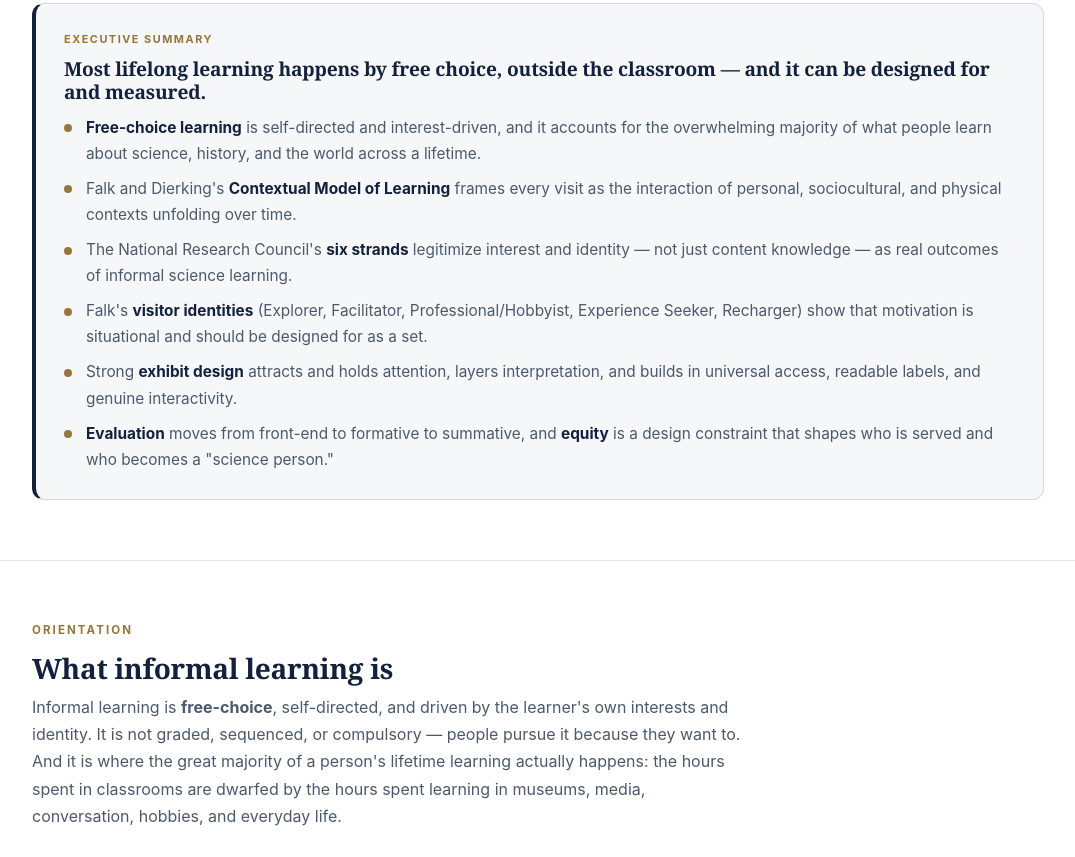
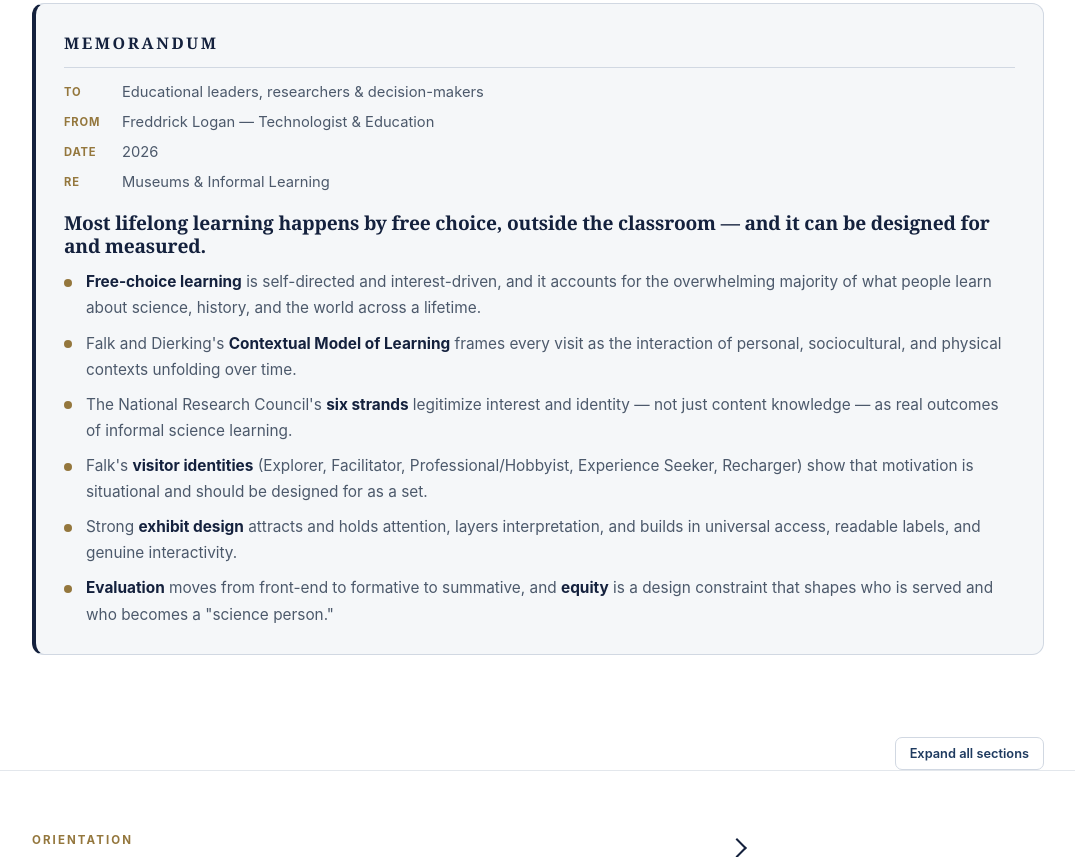
Before and after one commit to Freddricklogan/museums-informal-learning, a plain HTML site: page index.html in a window 1280 px wide. Shown: the part 829-1686 px from the top of the page, without its empty margins (102-1177 px from the left). Drawn offline with Linux system fonts and the light colour scheme.

Commit message:
Executive memorandum header, collapsible sections, centered footer (fredlogan.phd)

```diff
--- a/index.html
+++ b/index.html
@@ -189,6 +189,28 @@
   footer a{color:var(--accent)}
   .copyright{width:100%;margin-top:18px;padding-top:16px;border-top:1px solid var(--line);color:var(--dim);font-size:.82rem}
   .backhub{display:inline-flex;align-items:center;gap:7px;font-size:.85rem;color:var(--muted);margin-bottom:10px}
+  /* ==== Executive memorandum + collapsible sections ==== */
+  .memo-head{font-family:var(--serif);font-weight:700;font-size:1rem;letter-spacing:.16em;text-transform:uppercase;color:var(--navy);border-bottom:1px solid var(--line2);padding-bottom:10px;margin-bottom:12px}
+  .memo-meta{display:grid;gap:5px;margin-bottom:16px}
+  .memo-meta>div{display:flex;gap:10px;font-size:.92rem;color:var(--muted)}
+  .memo-meta span{flex:0 0 auto;min-width:48px;font-weight:700;text-transform:uppercase;letter-spacing:.07em;font-size:.7rem;color:var(--gold);padding-top:3px}
+  .expand-bar{max-width:var(--maxw);margin:0 auto;padding:22px 24px 0;display:flex;justify-content:flex-end}
+  .expand-bar button{font-family:var(--sans);font-size:.8rem;font-weight:600;color:var(--accent);background:#fff;border:1px solid var(--line2);border-radius:7px;padding:8px 14px;cursor:pointer}
+  .expand-bar button:hover{border-color:var(--accent)}
+  .expand-bar button:focus-visible{outline:2px solid var(--accent);outline-offset:2px}
+  .sec-head.sect-toggle{cursor:pointer;position:relative;padding-right:40px}
+  .sec-head.sect-toggle::after{content:'';position:absolute;right:8px;top:10px;width:12px;height:12px;border-right:2.5px solid var(--navy);border-bottom:2.5px solid var(--navy);transform:rotate(45deg);transition:transform .2s}
+  section.collapsed .sec-head.sect-toggle::after{transform:rotate(-45deg)}
+  .sec-head.sect-toggle:focus-visible{outline:2px solid var(--accent);outline-offset:4px;border-radius:4px}
+  section.collapsed .sect-body{display:none}
+  .sect-body{animation:fade .3s ease}
+  /* Centered footer */
+  footer .wrap{flex-direction:column;align-items:center;text-align:center;gap:6px;justify-content:center}
+  .foot-name{font-family:var(--serif);font-weight:700;color:var(--ink);font-size:1.08rem}
+  .foot-title{color:var(--muted);font-size:.92rem;max-width:640px}
+  .foot-links{margin-top:6px;font-size:.9rem}
+  .foot-links a{color:var(--accent);white-space:nowrap}
+  footer .copyright{width:100%;margin-top:16px;padding-top:14px;border-top:1px solid var(--line);color:var(--dim);font-size:.82rem;text-align:center}
 </style>
 </head>
 <body>
@@ -232,7 +254,13 @@
 
 <section aria-label="Executive summary"><div class="wrap">
   <div class="exec-summary">
-    <div class="tldr">Executive Summary</div>
+    <div class="memo-head">Memorandum</div>
+    <div class="memo-meta">
+      <div><span>To</span> Educational leaders, researchers &amp; decision-makers</div>
+      <div><span>From</span> Freddrick Logan &mdash; Technologist &amp; Education</div>
+      <div><span>Date</span> 2026</div>
+      <div><span>Re</span> Museums &amp; Informal Learning</div>
+    </div>
     <h2>Most lifelong learning happens by free choice, outside the classroom — and it can be designed for and measured.</h2>
     <ul>
       <li><b>Free-choice learning</b> is self-directed and interest-driven, and it accounts for the overwhelming majority of what people learn about science, history, and the world across a lifetime.</li>
@@ -564,15 +592,15 @@
 </div></section>
 
 <footer><div class="wrap">
-  <div>
-    <div style="color:var(--ink);font-weight:700;margin-bottom:4px">Museums &amp; Informal Learning — A Graduate Resource</div>
-    An open educational resource authored by <a href="https://github.com/Freddricklogan">Freddrick Logan</a>.
-  </div>
-  <div style="text-align:right">
-    <a href="../resources/">Resource hub</a> · <a href="https://github.com/Freddricklogan">GitHub</a> · <a href="https://www.linkedin.com/in/freddricklogan/">LinkedIn</a>
-    <div style="margin-top:6px;color:var(--dim)">Educational leadership · policy · instructional design</div>
-  </div>
-  <div class="copyright">© 2026 Freddrick Logan — Technologist &amp; Education. All rights reserved.</div>
+  <div class="foot-name">Freddrick Logan</div>
+  <div class="foot-title">Museums &amp; Informal Learning</div>
+  <nav class="foot-links" aria-label="Footer">
+    <a href="https://fredlogan.phd">fredlogan.phd</a> &middot;
+    <a href="../resources/">Resource hub</a> &middot;
+    <a href="https://github.com/Freddricklogan">GitHub</a> &middot;
+    <a href="https://www.linkedin.com/in/freddricklogan/">LinkedIn</a>
+  </nav>
+  <div class="copyright">&copy; 2026 Freddrick Logan &mdash; Technologist &amp; Education. All rights reserved.</div>
 </div></footer>
 
 <script>
@@ -601,5 +629,42 @@
 cks.forEach(c=>c.onclick=()=>{c.classList.toggle('on');scoreDesign();});
 scoreDesign();
 </script>
+<script>
+(function(){
+  if(document.querySelector('.sec-head.sect-toggle')) return;
+  var firstCollapsible=null;
+  [].slice.call(document.querySelectorAll('section')).forEach(function(sec){
+    var wrap=sec.querySelector('.wrap'); if(!wrap) return;
+    var head=wrap.querySelector('.sec-head'); if(!head) return;
+    if(wrap.querySelector('.memo-head')||wrap.querySelector('.exec-summary')) return;
+    var body=document.createElement('div'); body.className='sect-body';
+    var n=head.nextSibling;
+    while(n){ var nx=n.nextSibling; body.appendChild(n); n=nx; }
+    wrap.appendChild(body);
+    head.classList.add('sect-toggle');
+    head.setAttribute('role','button'); head.setAttribute('tabindex','0'); head.setAttribute('aria-expanded','false');
+    sec.classList.add('collapsed');
+    if(!firstCollapsible) firstCollapsible=sec;
+    function set(open){ sec.classList[open?'remove':'add']('collapsed'); head.setAttribute('aria-expanded',open?'true':'false'); }
+    head.addEventListener('click',function(){ set(sec.classList.contains('collapsed')); });
+    head.addEventListener('keydown',function(e){ if(e.key==='Enter'||e.key===' '){ e.preventDefault(); set(sec.classList.contains('collapsed')); } });
+  });
+  function openHash(){ var id=decodeURIComponent((location.hash||'').slice(1)); if(!id) return; var el=document.getElementById(id); if(!el) return; var s=el.closest?el.closest('section'):null; if(s&&s.classList.contains('collapsed')){ s.classList.remove('collapsed'); var h=s.querySelector('.sec-head.sect-toggle'); if(h)h.setAttribute('aria-expanded','true'); } setTimeout(function(){ try{el.scrollIntoView({behavior:'smooth',block:'start'});}catch(e){el.scrollIntoView();} },40); }
+  window.addEventListener('hashchange',openHash);
+  if(firstCollapsible){
+    var bar=document.createElement('div'); bar.className='expand-bar';
+    var btn=document.createElement('button'); btn.type='button'; btn.textContent='Expand all sections'; btn.setAttribute('aria-expanded','false');
+    var expanded=false;
+    btn.addEventListener('click',function(){
+      expanded=!expanded;
+      document.querySelectorAll('section').forEach(function(s){ var h=s.querySelector('.sec-head.sect-toggle'); if(!h) return; s.classList[expanded?'remove':'add']('collapsed'); h.setAttribute('aria-expanded',expanded?'true':'false'); });
+      btn.textContent=expanded?'Collapse all sections':'Expand all sections'; btn.setAttribute('aria-expanded',expanded?'true':'false');
+    });
+    bar.appendChild(btn);
+    firstCollapsible.parentNode.insertBefore(bar, firstCollapsible);
+  }
+  openHash();
+})();
+</script>
 </body>
 </html>
```
